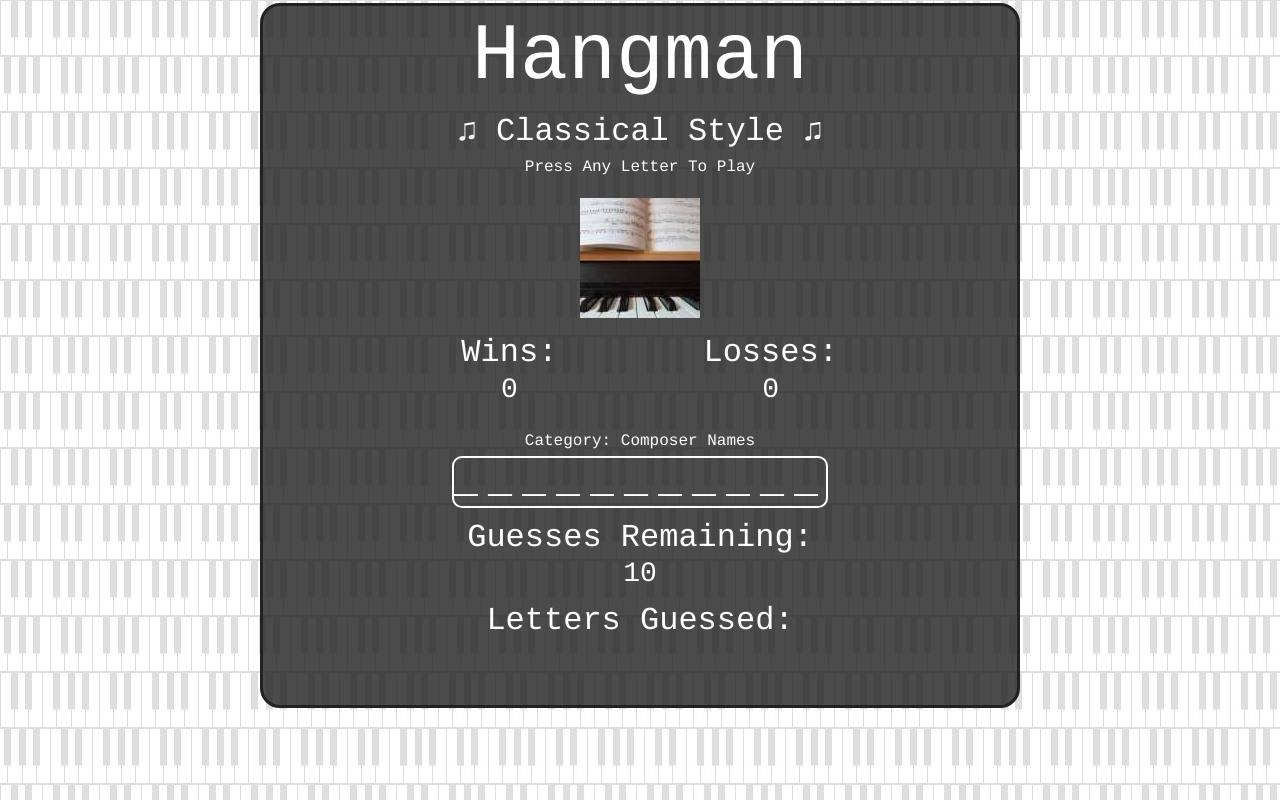
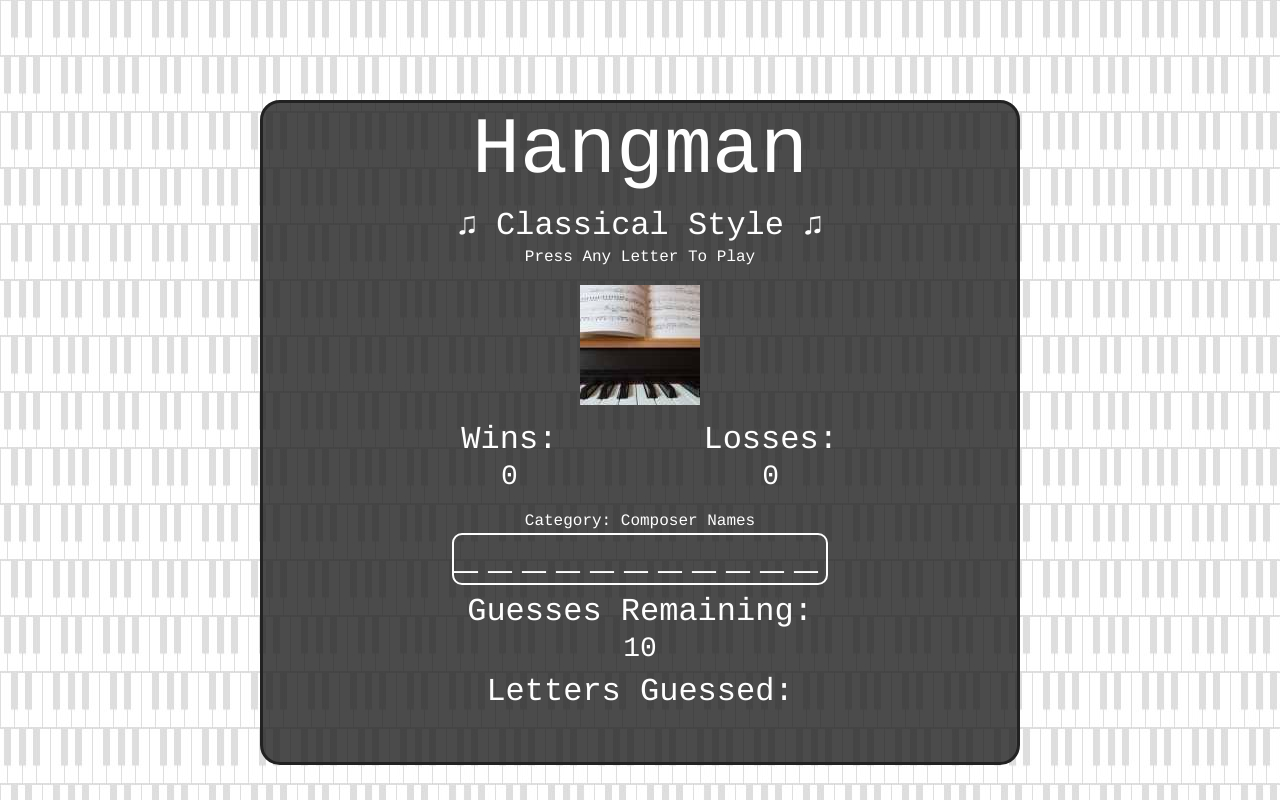
Before and after one commit to BenRGarcia/Hangman-Game, a plain HTML site: page index.html in a window 1280 px wide. Drawn offline with nearby package versions, Linux system fonts and the light colour scheme.

Commit message:
Adjust row/column padding

```diff
--- a/assets/css/style.css
+++ b/assets/css/style.css
@@ -1,7 +1,6 @@
-@import url('https://fonts.googleapis.com/css?family=Cousine|Roboto+Mono');
+@import url('https://fonts.googleapis.com/css?family=Cousine');
 
 body {
-  /*font-family: 'Roboto Mono', monospace;*/
   font-family: 'Cousine', monospace;
   background: url('../images/keyboard.jpg');
   color: #fefefe;
@@ -16,14 +15,8 @@ h1 {
   font-size: 5rem;
 }
 
-/* 'Letters Guessed' needs height even while empty */
 .min-height {
-  min-height: 65px;
-}
-
-.row {
-  /*border: 1px solid red;*/
-  margin-top: 0.2rem;
+  height: 50px;
 }
 
 .col-border {
@@ -34,7 +27,11 @@ h1 {
 .page-bg {
   background-color: rgba(30,30,30,.8);
   padding: 1rem 0;
-  margin-top: 1rem;
+  margin-top: .4rem;
   border: 3px solid #222;
   border-radius: 20px;
 }
+
+.spacer {
+  height: 100px;
+}
```
